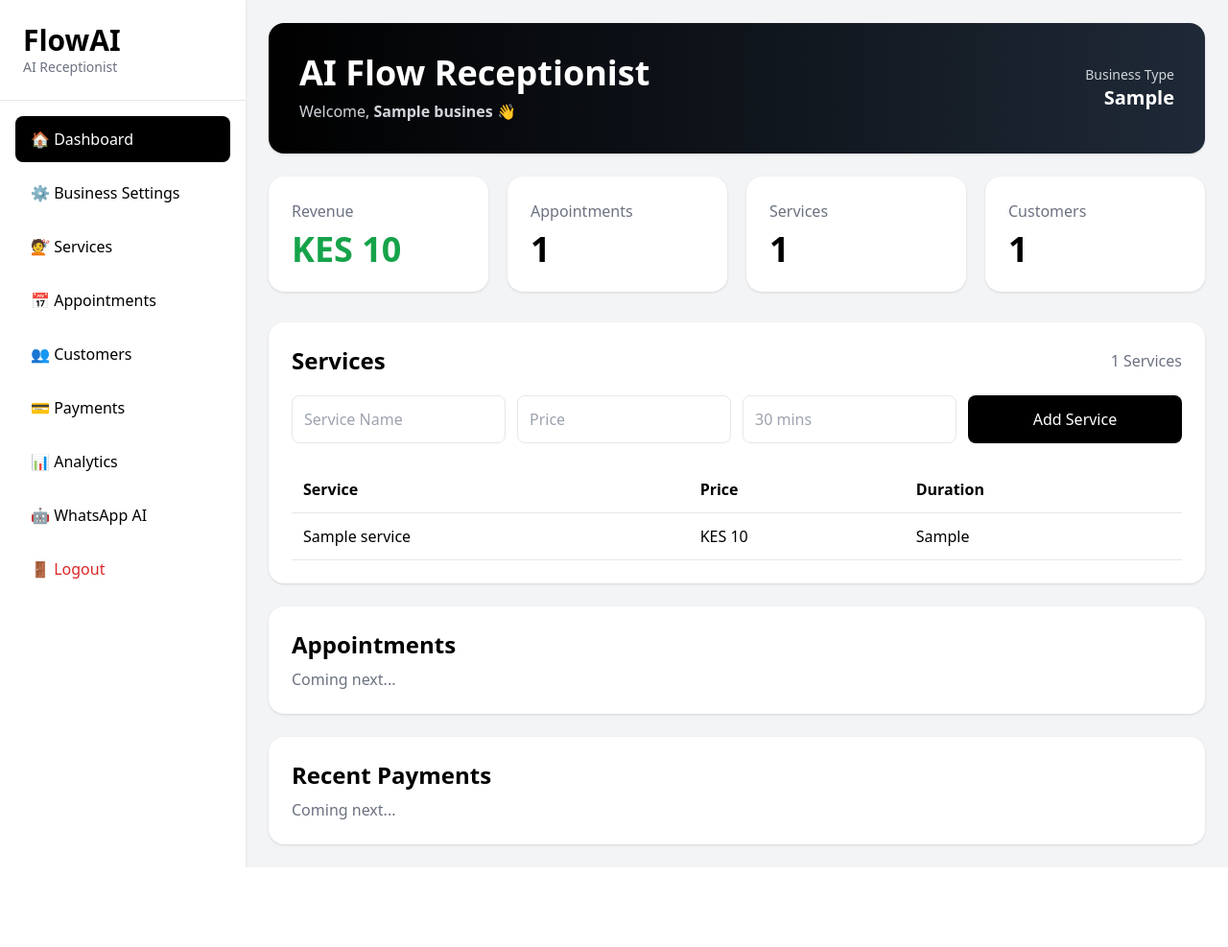
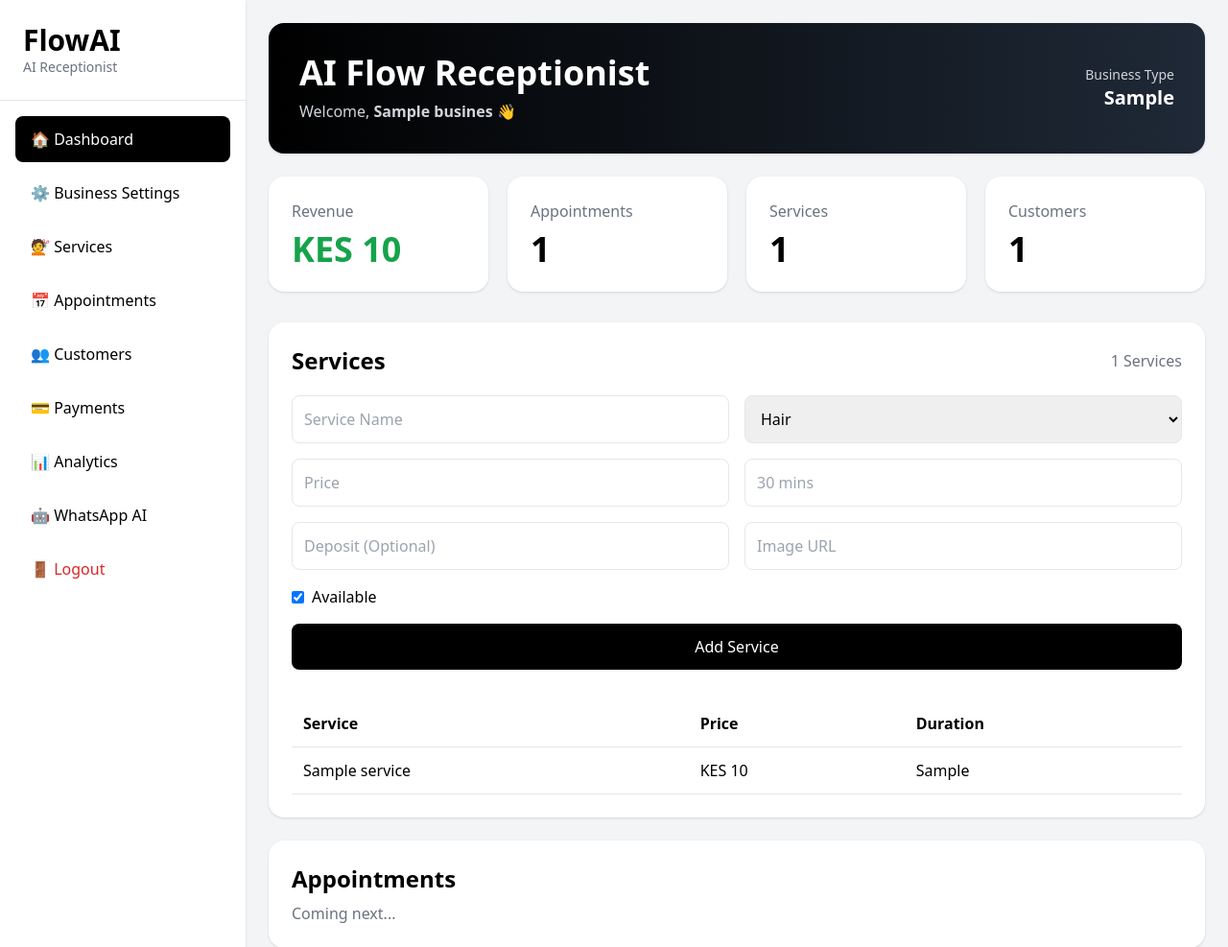
Before and after one commit to rachaelwanja/whatsapp-ai-bot-254, a Flask app: page /dashboard in a window 1280 px wide. Shown: the top 987 px of the page at 96% size. Before the commit the page ends 904 px from the top, so only its background shows below. Run offline with Flask 3, Linux system fonts and the light colour scheme; the visitor is signed in with stand-in values (Sample User, id 1); tables that the repository leaves empty hold one stand-in row (values such as "Sample post"); some libraries are stand-ins or nearby versions.

Commit message:
Update services_section.html

```diff
--- a/templates/services_section.html
+++ b/templates/services_section.html
@@ -12,7 +12,7 @@
 
     </div>
 
-    <form action="/add-service" method="POST" class="grid md:grid-cols-4 gap-3 mb-6">
+    <form action="/add-service" method="POST" class="grid md:grid-cols-2 gap-4 mb-8">
 
     <input
         type="text"
@@ -21,23 +21,61 @@
         class="border rounded-lg p-3"
         required>
 
+    <select
+        name="category"
+        class="border rounded-lg p-3">
+
+        <option>Hair</option>
+        <option>Barber</option>
+        <option>Beauty</option>
+        <option>Spa</option>
+        <option>Massage</option>
+        <option>Medical</option>
+        <option>Consultation</option>
+        <option>Other</option>
+
+    </select>
+
     <input
         type="number"
         name="price"
         placeholder="Price"
-            class="border rounded-lg p-3"
-            required>
+        class="border rounded-lg p-3">
 
     <input
         type="text"
         name="duration"
         placeholder="30 mins"
-            class="border rounded-lg p-3"
-            required>
+        class="border rounded-lg p-3">
+
+    <input
+        type="number"
+        name="deposit"
+        placeholder="Deposit (Optional)"
+        class="border rounded-lg p-3">
+
+    <input
+        type="text"
+        name="image"
+        placeholder="Image URL"
+        class="border rounded-lg p-3">
+
+    <label class="flex items-center gap-2">
+
+        <input
+            type="checkbox"
+            name="available"
+            checked>
+
+        Available
+
+    </label>
 
     <button
-            class="bg-black text-white rounded-lg">
+        class="bg-black text-white rounded-lg p-3 md:col-span-2">
+
         Add Service
+
     </button>
 
 </form>
```
Lines whose indentation alone changed are shown as unchanged.
